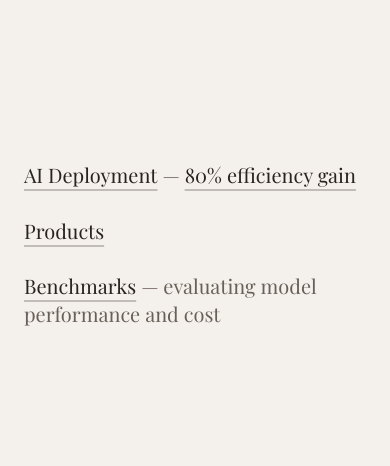
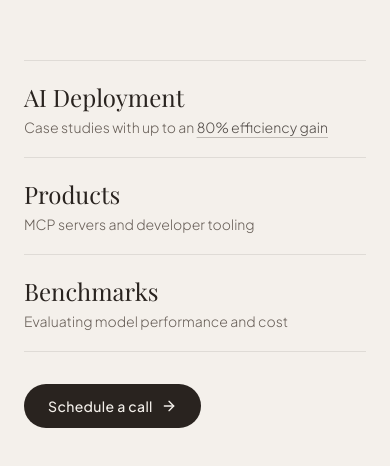
Before and after one commit to waywaypay/deerpark-website, a React (Vite) app in the folder artifacts/deerpark-web/: page / in a window 390 px wide. Shown: the part 178-644 px from the top of the page. Built offline with nearby package versions, Linux system fonts and the light colour scheme; a web font is replaced by a local one.

Commit message:
Restructure home: weighted section headers, Products descriptor, CTA, tighter mobile spacing (#209)
Co-authored-by: Claude <noreply@anthropic.com>

```diff
--- a/artifacts/deerpark-web/src/pages/home.tsx
+++ b/artifacts/deerpark-web/src/pages/home.tsx
@@ -1,43 +1,69 @@
 import { Link } from "wouter";
+import { ArrowRight } from "lucide-react";
 
 const PRODUCTIVITY_STUDY_URL =
   "https://www.anthropic.com/research/estimating-productivity-gains";
 
-const linkClass =
-  "underline decoration-foreground/25 underline-offset-[6px] hover:decoration-foreground transition-colors";
+const CONTACT_EMAIL = "contact@deerpark.io";
+
+const headingClass =
+  "font-serif text-2xl sm:text-3xl md:text-4xl text-foreground transition-colors group-hover:text-foreground/60";
+
+const descriptorClass =
+  "mt-1 text-sm sm:text-base text-muted-foreground font-light";
+
+const inlineLinkClass =
+  "underline decoration-foreground/25 underline-offset-4 hover:decoration-foreground text-foreground/80 hover:text-foreground transition-colors";
 
 export default function Home() {
   return (
-    <main className="min-h-[100dvh] bg-background text-foreground flex items-center px-6 selection:bg-foreground selection:text-background">
-      <ul className="w-full max-w-3xl mx-auto space-y-7 text-xl sm:text-2xl md:text-3xl font-serif leading-snug">
-        <li>
-          <Link href="/case-studies" className={linkClass}>
-            AI Deployment
+    <main className="min-h-[100dvh] bg-background text-foreground flex items-center px-6 py-14 sm:py-20 selection:bg-foreground selection:text-background">
+      <div className="w-full max-w-3xl mx-auto">
+        <ul className="border-b border-foreground/10">
+          <li className="border-t border-foreground/10 py-5 sm:py-7 md:py-8">
+            <Link href="/case-studies" className="group inline-block">
+              <span className={headingClass}>AI Deployment</span>
             </Link>
-          <span className="text-muted-foreground font-light">{" — "}</span>
+            <p className={descriptorClass}>
+              Case studies with up to an{" "}
               <a
                 href={PRODUCTIVITY_STUDY_URL}
                 target="_blank"
                 rel="noopener noreferrer"
-            className={linkClass}
+                className={inlineLinkClass}
               >
                 80% efficiency gain
               </a>
+            </p>
           </li>
-        <li>
-          <Link href="/products" className={linkClass}>
-            Products
+          <li className="border-t border-foreground/10 py-5 sm:py-7 md:py-8">
+            <Link href="/products" className="group inline-block">
+              <span className={headingClass}>Products</span>
             </Link>
+            <p className={descriptorClass}>
+              MCP servers and developer tooling
+            </p>
           </li>
-        <li>
-          <Link href="/benchmarks" className={linkClass}>
-            Benchmarks
+          <li className="border-t border-foreground/10 py-5 sm:py-7 md:py-8">
+            <Link href="/benchmarks" className="group inline-block">
+              <span className={headingClass}>Benchmarks</span>
             </Link>
-          <span className="text-muted-foreground font-light">
-            {" — evaluating model performance and cost"}
-          </span>
+            <p className={descriptorClass}>
+              Evaluating model performance and cost
+            </p>
           </li>
         </ul>
+
+        <div className="mt-8 sm:mt-12">
+          <a
+            href={`mailto:${CONTACT_EMAIL}`}
+            className="group inline-flex items-center gap-2 rounded-full bg-foreground text-background px-6 py-3 text-sm sm:text-base font-medium tracking-wide hover:bg-foreground/85 transition-colors"
+          >
+            Schedule a call
+            <ArrowRight className="w-4 h-4 transition-transform group-hover:translate-x-0.5" />
+          </a>
+        </div>
+      </div>
     </main>
   );
 }
```
Lines whose indentation alone changed are shown as unchanged.
